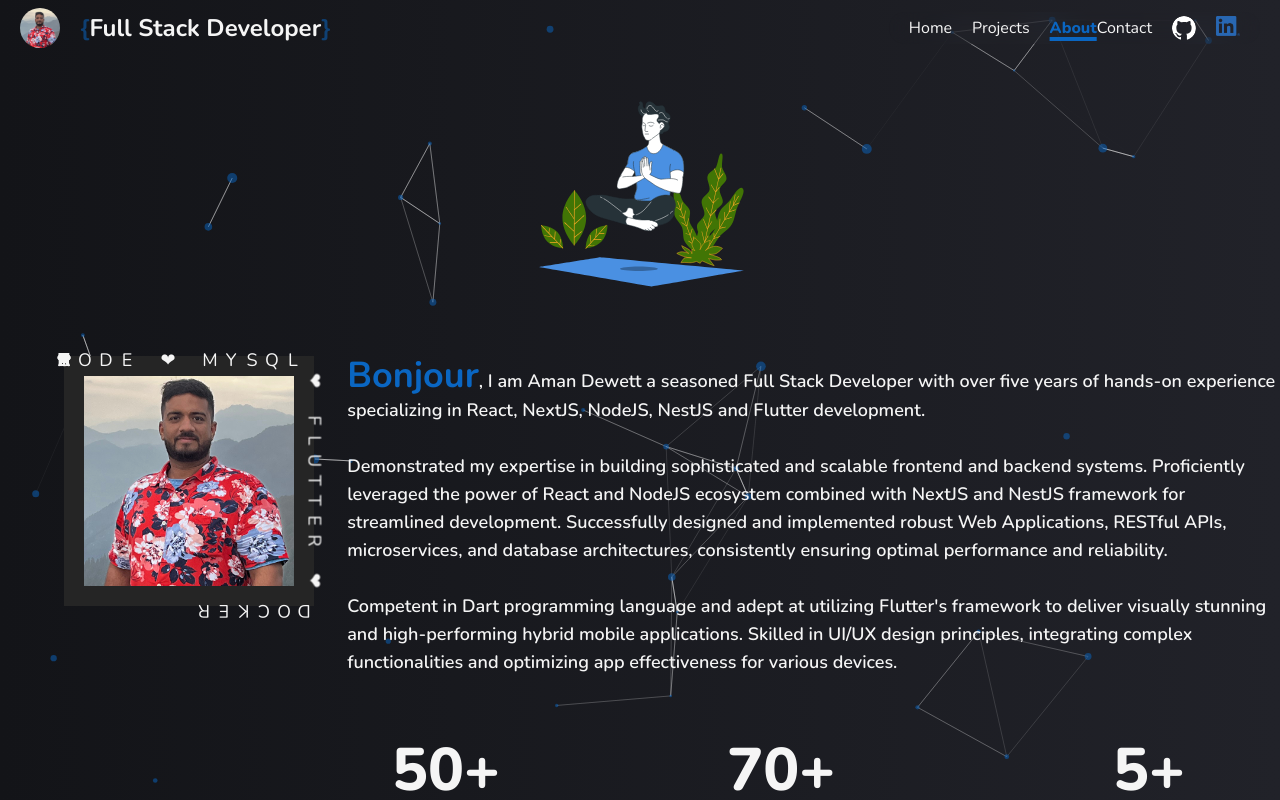
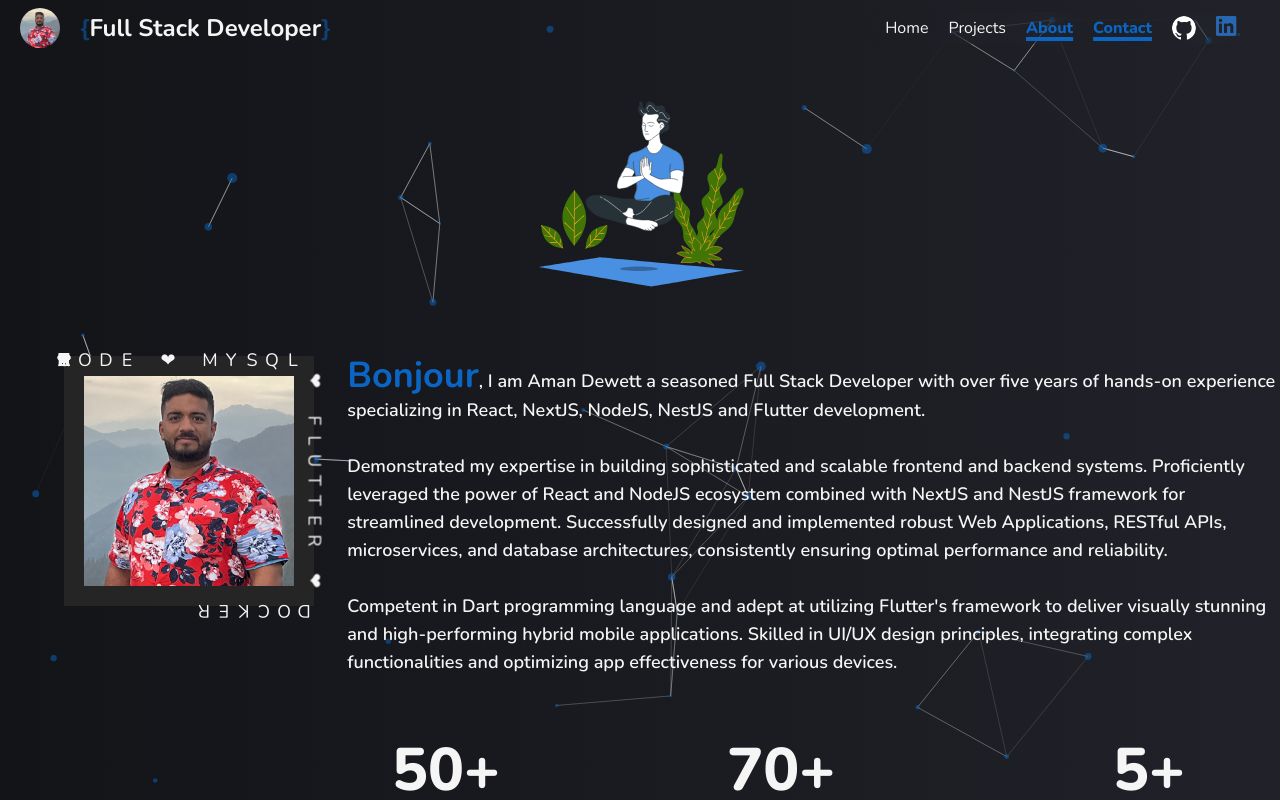
Before and after one commit to amandewett/dewett-tech-nextjs, a Next.js app: page /about in a window 1280 px wide. Shown: the top 800 px of the page. Built offline with nearby package versions, Linux system fonts and the light colour scheme.

Commit message:
Updates
-fixed issue with  Link tag

```diff
--- a/components/header/Header.tsx
+++ b/components/header/Header.tsx
@@ -25,12 +25,18 @@ const Header: FC = () => {
             <NavItem href="/">Home</NavItem>
             <NavItem href="/projects">Projects</NavItem>
             <NavItem href="/about">About</NavItem>
-            <a
-              href="mailto:amandewett@gmail.com?subject=Requirement"
-              target="_blank"
-            >
-              Contact
-            </a>
+            <li className="ml-5">
+              <a
+                href="mailto:amandewett@gmail.com?subject=Requirement"
+                className={
+                  "/contact" === "/contact"
+                    ? "underline decoration-[4px] text-appPrimaryColor underline-offset-4 font-extrabold"
+                    : "un underline-offset-4 decoration-[4px]"
+                }
+              >
+                Contact
+              </a>
+            </li>
             <NavLogoItem
               radius={50}
               href="https://github.com/amandewett?tab=repositories"
```
